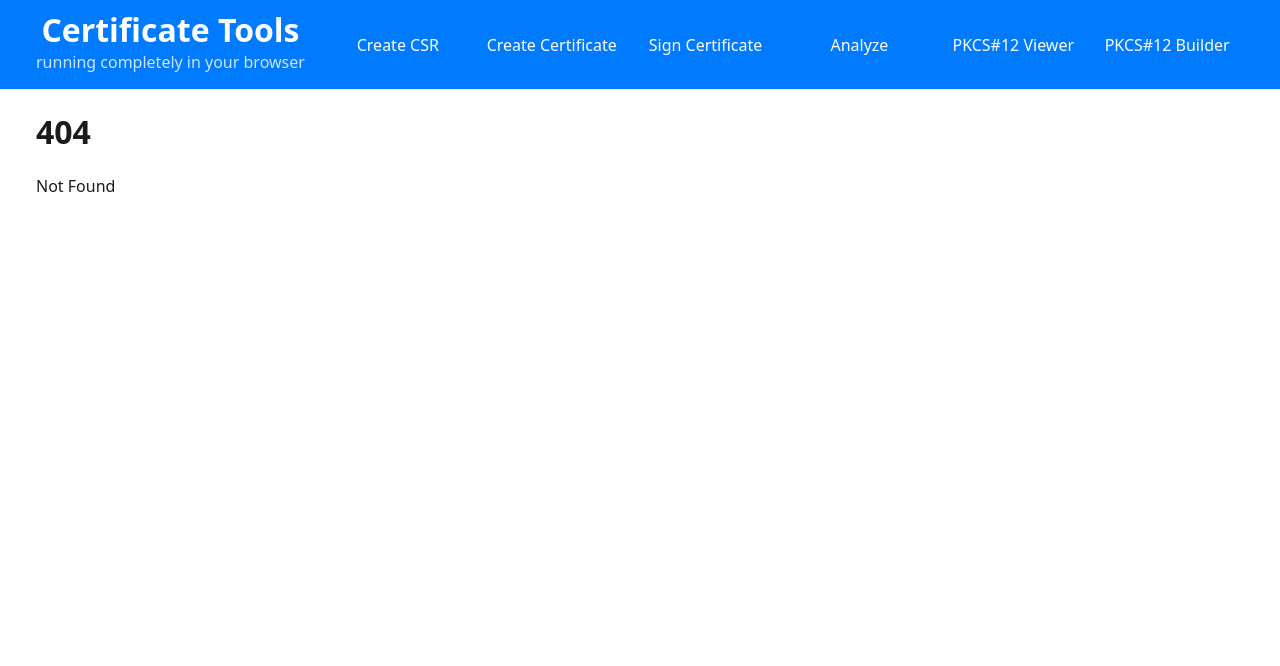
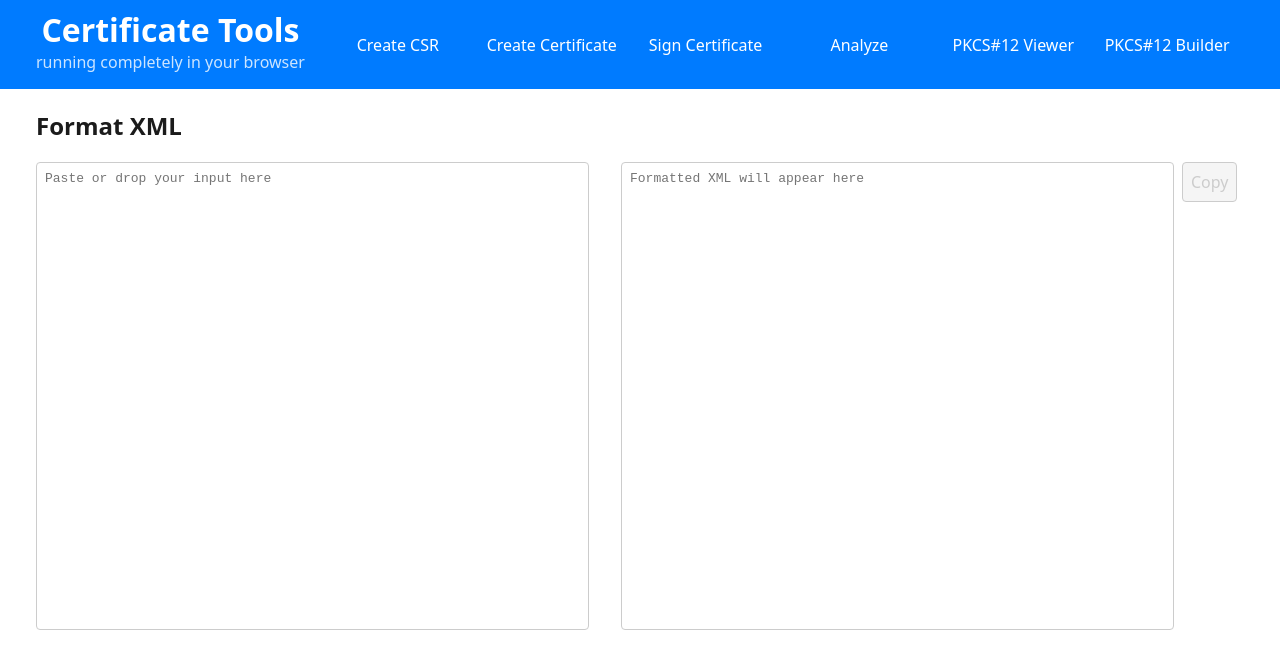
Before and after one commit to sbaeumlisberger/cert-tools, a SvelteKit app: page /xml in a window 1280 px wide. Before the commit this address had no page. Shown: the top 666 px of the page. Built offline with nearby package versions, Linux system fonts and the light colour scheme.

Commit message:
Add json, xml and uuid tool

```diff
--- a/src/routes/+page.svelte
+++ b/src/routes/+page.svelte
@@ -28,6 +28,10 @@
 <h4>General tools</h4>
 <div class="cards-container">
 	<a href="{base}/base64">Decode/Encode Base64</a>
+	<a href="{base}/json">Format JSON</a>
+	<a href="{base}/xml">Format XML</a>
+	<a href="{base}/jwt">Parse JWT</a>
+	<a href="{base}/uuid">Generate UUID</a>
 	<a href="{base}/svg">SVG to PNG</a>
 </div>
 
--- a/src/routes/base64/+page.svelte
+++ b/src/routes/base64/+page.svelte
@@ -42,5 +42,5 @@
 		<span><input type="checkbox" bind:checked={urlSafe} /> URL-safe</span>
 	</div>
 
-	<TextOutput value={output} placeholder="Output" rows="30" wrap readonly />
+	<TextOutput value={output} placeholder="Output" rows="30" wrap />
 </div>
--- /dev/null
+++ b/src/routes/xml/+page.svelte
@@ -0,0 +1,50 @@
+<script lang="ts">
+	import TextInput from '$lib/components/text-input.svelte';
+	import TextOutput from '$lib/components/text-output.svelte';
+
+	let input: string = $state('');
+	let output: string = $derived(format(input));
+
+	function format(input: string): string {
+		if (input.trim().length === 0) {
+			return '';
+		}
+
+		try {
+			const parser = new DOMParser();
+			const xmlDoc = parser.parseFromString(input, 'application/xml');
+
+			if (xmlDoc.getElementsByTagName('parsererror').length) {
+				throw new Error('Invalid XML');
+			}
+
+			const serializer = new XMLSerializer();
+			const xml = serializer.serializeToString(xmlDoc);
+
+			const lines = xml.replace(/>\s*</g, '>\n<').split('\n');
+			let depth = 0;
+
+			return lines
+				.map((line) => {
+					if (line.match(/^<\/\w/)) depth--; // closing tag
+					const padding = ' '.repeat(depth * 2);
+					if (line.match(/^<\w[^>]*[^\/]>$/)) depth++; // opening tag
+					return padding + line;
+				})
+				.join('\n');
+		} catch (error) {
+			return String(error);
+		}
+	}
+</script>
+
+<svelte:head>
+	<title>Certificate Tools - UUID</title>
+</svelte:head>
+
+<h2>Format XML</h2>
+
+<div style="display: flex; gap: 2rem; align-items: flex-start; flex-wrap: wrap;">
+	<TextInput bind:value={input} rows="30" placeholder="Paste or drop your input here" />
+	<TextOutput value={output} rows="30" placeholder="Formatted XML will appear here" />
+</div>
```
Also changed, not shown: src/routes/json/+page.svelte (added, +26 -0 lines), src/routes/jwt/+page.svelte (added, +12 -0 lines), src/routes/uuid/+page.svelte (added, +20 -0 lines).
